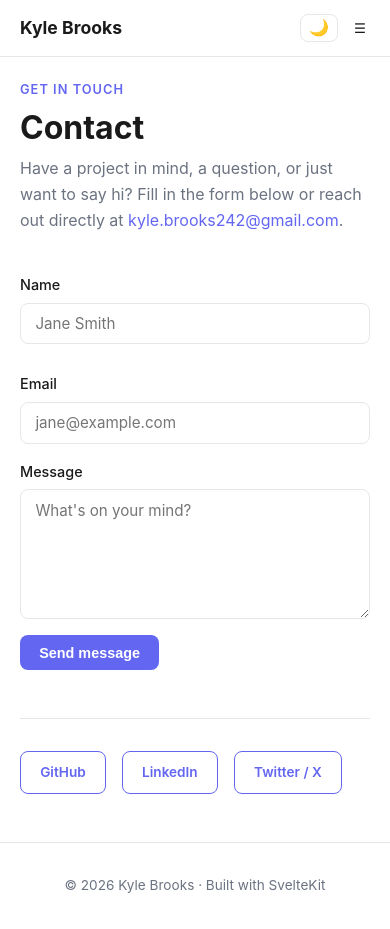
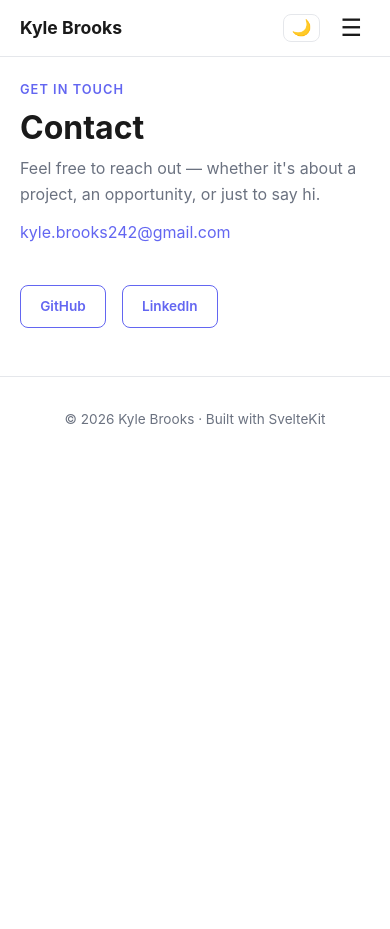
Before and after one commit to KyleBrooks242/claude-svelte-website, a SvelteKit app: page /contact in a window 390 px wide. After the commit the page ends 844 px from the top, so only its background shows below. Built offline with nearby package versions, Linux system fonts and the light colour scheme.

Commit message:
Clean up 'contact' page. Fix hamburger menu icon on mobile. Remove 'rust' from skills list

```diff
--- a/src/app.css
+++ b/src/app.css
@@ -120,8 +120,10 @@ nav {
 	background: none;
 	border: none;
 	cursor: pointer;
-	padding: 0.25rem;
+	padding: 0.4rem 0.5rem;
 	color: var(--text);
+	font-size: 1.5rem;
+	line-height: 1;
 }
 
 @media (max-width: 600px) {
--- a/src/routes/+page.svelte
+++ b/src/routes/+page.svelte
@@ -1,5 +1,5 @@
 <script lang="ts">
-	const skills = ['TypeScript', 'Svelte', 'Node.js', 'Rust', 'PostgreSQL', 'Docker'];
+	const skills = ['TypeScript', 'Svelte', 'Node.js', 'PostgreSQL', 'Docker'];
 </script>
 
 <svelte:head><title>Kyle Brooks</title></svelte:head>
--- a/src/routes/contact/+page.svelte
+++ b/src/routes/contact/+page.svelte
@@ -1,23 +1,3 @@
-<script lang="ts">
-	type Status = 'idle' | 'sending' | 'success' | 'error';
-
-	let name = $state('');
-	let email = $state('');
-	let message = $state('');
-	let status = $state<Status>('idle');
-
-	async function handleSubmit(e: SubmitEvent) {
-		e.preventDefault();
-		status = 'sending';
-		// Simulate a send (wire up a real endpoint or Formspree/Resend here)
-		await new Promise((r) => setTimeout(r, 1000));
-		status = 'success';
-		name = '';
-		email = '';
-		message = '';
-	}
-</script>
-
 <svelte:head><title>Contact · Kyle Brooks</title></svelte:head>
 
 <main class="page">
@@ -25,68 +5,17 @@
 		<div style="max-width: 560px;">
 			<p class="section-tag">Get in touch</p>
 			<h1 style="font-size: 2rem; margin-bottom: 0.5rem;">Contact</h1>
-			<p style="color: var(--text-muted); margin-bottom: 2.5rem;">
-				Have a project in mind, a question, or just want to say hi?
-				Fill in the form below or reach out directly at
-				<a href="mailto:kyle.brooks242@gmail.com">kyle.brooks242@gmail.com</a>.
+			<p style="color: var(--text-muted); margin-bottom: 0.75rem;">
+				Feel free to reach out — whether it's about a project, an opportunity, or just to say hi.
+			</p>
+			<p style="margin-bottom: 2.5rem;">
+				<a href="mailto:kyle.brooks242@gmail.com">kyle.brooks242@gmail.com</a>
 			</p>
 
-			{#if status === 'success'}
-				<div style="background:var(--bg-secondary);border:1px solid var(--border);border-radius:var(--radius);padding:1.5rem;text-align:center;">
-					<p style="font-size:1.5rem;margin-bottom:0.5rem;">✓</p>
-					<p style="font-weight:600;margin-bottom:0.25rem;">Message sent!</p>
-					<p style="color:var(--text-muted);font-size:0.9rem;">I'll get back to you as soon as I can.</p>
-					<button class="btn" style="margin-top:1rem;" onclick={() => (status = 'idle')}>Send another</button>
-				</div>
-			{:else}
-				<form onsubmit={handleSubmit}>
-					<div class="form-row">
-						<div class="form-group">
-							<label for="name">Name</label>
-							<input id="name" type="text" bind:value={name} required placeholder="Jane Smith" />
-						</div>
-						<div class="form-group">
-							<label for="email">Email</label>
-							<input id="email" type="email" bind:value={email} required placeholder="jane@example.com" />
-						</div>
-					</div>
-
-					<div class="form-group">
-						<label for="message">Message</label>
-						<textarea id="message" bind:value={message} required placeholder="What's on your mind?"></textarea>
-					</div>
-
-					{#if status === 'error'}
-						<p style="color:#ef4444;font-size:0.85rem;margin-bottom:0.75rem;">
-							Something went wrong — please try again or email directly.
-						</p>
-					{/if}
-
-					<button type="submit" class="btn" disabled={status === 'sending'}>
-						{status === 'sending' ? 'Sending…' : 'Send message'}
-					</button>
-				</form>
-			{/if}
-
-			<hr class="divider" style="margin-top:3rem;" />
-
-			<!-- Social links -->
 			<div style="display:flex;gap:1rem;flex-wrap:wrap;">
-				<a href="https://github.com" class="btn btn-outline" style="font-size:0.85rem;">GitHub</a>
-				<a href="https://linkedin.com" class="btn btn-outline" style="font-size:0.85rem;">LinkedIn</a>
-				<a href="https://twitter.com" class="btn btn-outline" style="font-size:0.85rem;">Twitter / X</a>
+				<a href="https://github.com/KyleBrooks242" class="btn btn-outline" target="_blank" rel="noopener noreferrer" style="font-size:0.85rem;">GitHub</a>
+				<a href="https://www.linkedin.com/in/kyle-brooks-a05053bb/" class="btn btn-outline" target="_blank" rel="noopener noreferrer" style="font-size:0.85rem;">LinkedIn</a>
 			</div>
 		</div>
 	</div>
 </main>
-
-<style>
-	.form-row {
-		display: grid;
-		grid-template-columns: 1fr 1fr;
-		gap: 0.75rem;
-	}
-	@media (max-width: 480px) {
-		.form-row { grid-template-columns: 1fr; }
-	}
-</style>
```
